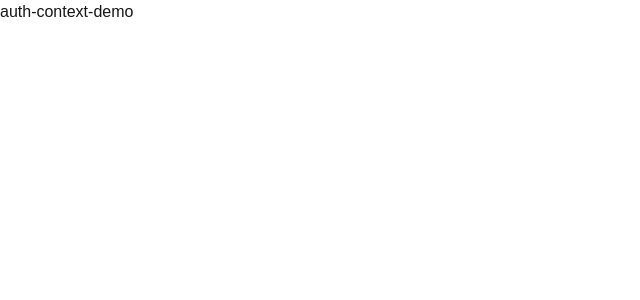
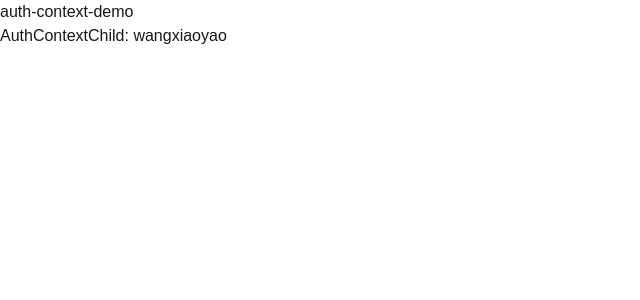
Before and after one commit to wangxiaoyao/webDemo-next-learn, a Next.js app: page /auth-context-demo in a window 1280 px wide. Shown: the top 300 px of the page, without its empty margins (0-640 px from the left). Built offline with nearby package versions, Linux system fonts and the light colour scheme.

Commit message:
useContext:fix

```diff
--- /dev/null
+++ b/src/app/auth-context-demo/AuthContextChild.tsx
@@ -0,0 +1,14 @@
+'use client';
+import { useAuth } from '@/contexts';
+
+const AuthContextChild = () => {
+  const contextVal = useAuth();
+  console.log(contextVal, 'contextVal');
+  return (
+    <div>
+      <p>AuthContextChild: {contextVal.username}</p>
+    </div>
+  );
+};
+
+export default AuthContextChild;
--- a/src/app/auth-context-demo/page.tsx
+++ b/src/app/auth-context-demo/page.tsx
@@ -1,7 +1,16 @@
+'use client';
+import AuthContextChild from './AuthContextChild';
+import { AppProviders } from '@/contexts';
+
 export default function Page() {
   return (
     <>
-      <div>auth-context-demo</div>
+      {/* <AuthContext.Provider value={'hello'}> */}
+      <AppProviders>
+        <div>auth-context-demo</div>
+        <AuthContextChild />
+      </AppProviders>
+      {/* </AuthContext.Provider> */}
     </>
   );
 }
--- a/src/app/layout.tsx
+++ b/src/app/layout.tsx
@@ -1,6 +1,7 @@
 import type { Metadata } from 'next';
 import { Geist, Geist_Mono } from 'next/font/google';
 import './globals.css';
+import { AppProviders } from '@/contexts';
 
 const geistSans = Geist({
   variable: '--font-geist-sans',
@@ -27,7 +28,7 @@ export default function RootLayout({
       <body
         className={`${geistSans.variable} ${geistMono.variable} antialiased`}
       >
-        {children}
+        <AppProviders>{children}</AppProviders>
       </body>
     </html>
   );
--- /dev/null
+++ b/src/contexts/AppProviders.tsx
@@ -0,0 +1,12 @@
+/**
+ * 多 Provider 组合进 AppProviders.tsx
+   - 放最“外围”的状态管理工具（如 Redux）
+   - 中间放异步工具（如 React Query、SWR）
+   - 内层放你的 UI 逻辑 Provider（如 Theme, Auth）
+ */
+
+import { AuthProvider } from './AuthContext';
+
+export function AppProviders({ children }: { children: React.ReactNode }) {
+  return <AuthProvider>{children}</AuthProvider>;
+}
--- /dev/null
+++ b/src/contexts/AuthContext.tsx
@@ -0,0 +1,43 @@
+'use client';
+
+import { createContext, useContext, useState, useEffect } from 'react';
+
+interface AuthContextType {
+  username: string;
+  setUsername: (val: string) => void;
+}
+
+export const AuthContext = createContext<AuthContextType>({
+  username: '',
+  setUsername: () => {},
+});
+
+export function AuthProvider({ children }: { children: React.ReactNode }) {
+  // 这里命名为：_setUsername
+  const [username, _setUsername] = useState('wangxiaoyao');
+
+  // 封装对外接口
+  const setUsername = (val: string) => {
+    // 其他逻辑
+    _setUsername(val);
+  };
+
+  useEffect(() => {
+    console.log('context useEffect info');
+  }, []);
+
+  return (
+    // 关键字value
+    <AuthContext.Provider value={{ username, setUsername }}>
+      {children}
+    </AuthContext.Provider>
+  );
+}
+
+export const useAuth = () => {
+  const context = useContext(AuthContext);
+  if (!context.username) {
+    throw Error('context has no username data');
+  }
+  return context;
+};
--- a/src/contexts/authContext.ts
+++ /dev/null
@@ -1,14 +0,0 @@
-import  { createContext, useContext, useState } from 'react';
-
-const AuthContext = createContext(undefined);
-
-export function AuthProvider(){
-  const [username, setUsername] = useState('wangxiaoyao');
-
-  return <AuthContext.Provider value={{username}}> {children} </AuthContext.Provider>
-};
-
-export const useAuth = () => {
-  const data = useContext(authProvider());
-  return data;
-};
--- /dev/null
+++ b/src/contexts/index.ts
@@ -0,0 +1,3 @@
+export * from './AuthContext';
+// 其他
+export * from './AppProviders';
--- a/tsconfig.json
+++ b/tsconfig.json
@@ -28,6 +28,6 @@
       "@constants/*": ["./src/constants/*"]
     }
   },
-  "include": ["next-env.d.ts", "**/*.ts", "**/*.tsx", ".next/types/**/*.ts", "src/contexts/authContext.ts"],
+  "include": ["next-env.d.ts", "**/*.ts", "**/*.tsx", ".next/types/**/*.ts", "src/contexts/AuthContext.tsx"],
   "exclude": ["node_modules"]
 }
```
